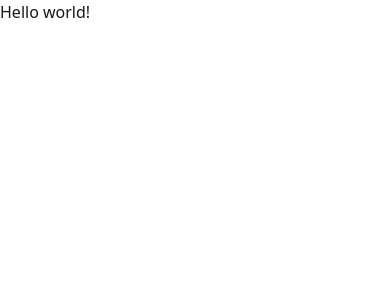
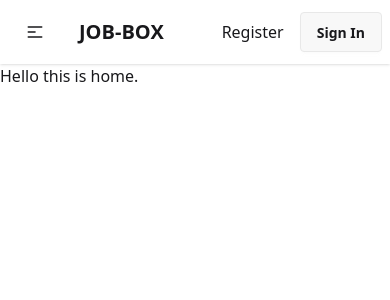
Before and after one commit to israk03/job-box-client, a React (Vite) app: page / in a window 390 px wide. Shown: the top 300 px of the page. Built offline with nearby package versions, Linux system fonts and the light colour scheme.

Commit message:
nav bar and main layout design created

```diff
--- /dev/null
+++ b/src/components/Navbar/Navbar.jsx
@@ -0,0 +1,55 @@
+import React from "react";
+import { Link } from "react-router-dom";
+
+export default function Navbar() {
+  const links = (
+    <>
+      <li>
+        <a>Item 1</a>
+      </li>
+
+      <li>
+        <a>Item 3</a>
+      </li>
+    </>
+  );
+  return (
+    <div className="navbar bg-base-100 shadow-sm">
+      <div className="navbar-start">
+        <div className="dropdown">
+          <div tabIndex={0} role="button" className="btn btn-ghost lg:hidden">
+            <svg
+              xmlns="http://www.w3.org/2000/svg"
+              className="h-5 w-5"
+              fill="none"
+              viewBox="0 0 24 24"
+              stroke="currentColor"
+            >
+              {" "}
+              <path
+                strokeLinecap="round"
+                strokeLinejoin="round"
+                strokeWidth="2"
+                d="M4 6h16M4 12h8m-8 6h16"
+              />{" "}
+            </svg>
+          </div>
+          <ul
+            tabIndex={0}
+            className="menu menu-sm dropdown-content bg-base-100 rounded-box z-1 mt-3 w-52 p-2 shadow"
+          >
+            {links}
+          </ul>
+        </div>
+        <a className="btn btn-ghost text-xl">JOB-BOX</a>
+      </div>
+      <div className="navbar-center hidden lg:flex">
+        <ul className="menu menu-horizontal px-1">{links}</ul>
+      </div>
+      <div className="navbar-end">
+        <Link to="/register">Register</Link>
+        <a className="btn ml-4">Sign In</a>
+      </div>
+    </div>
+  );
+}
--- /dev/null
+++ b/src/layout/MainLayout.jsx
@@ -0,0 +1,12 @@
+import React from "react";
+import { Outlet } from "react-router-dom";
+import Navbar from "../components/Navbar/Navbar";
+
+export default function MainLayout() {
+  return (
+    <div className="max-w-7xl mx-auto">
+      <Navbar></Navbar>
+      <Outlet />
+    </div>
+  );
+}
--- /dev/null
+++ b/src/pages/Home/Home.jsx
@@ -0,0 +1,9 @@
+import React from "react";
+
+export default function Home() {
+  return (
+    <div>
+      <h2>Hello this is home.</h2>
+    </div>
+  );
+}
```
Also changed, not shown: src/router/router.jsx (+9 -1 lines).
